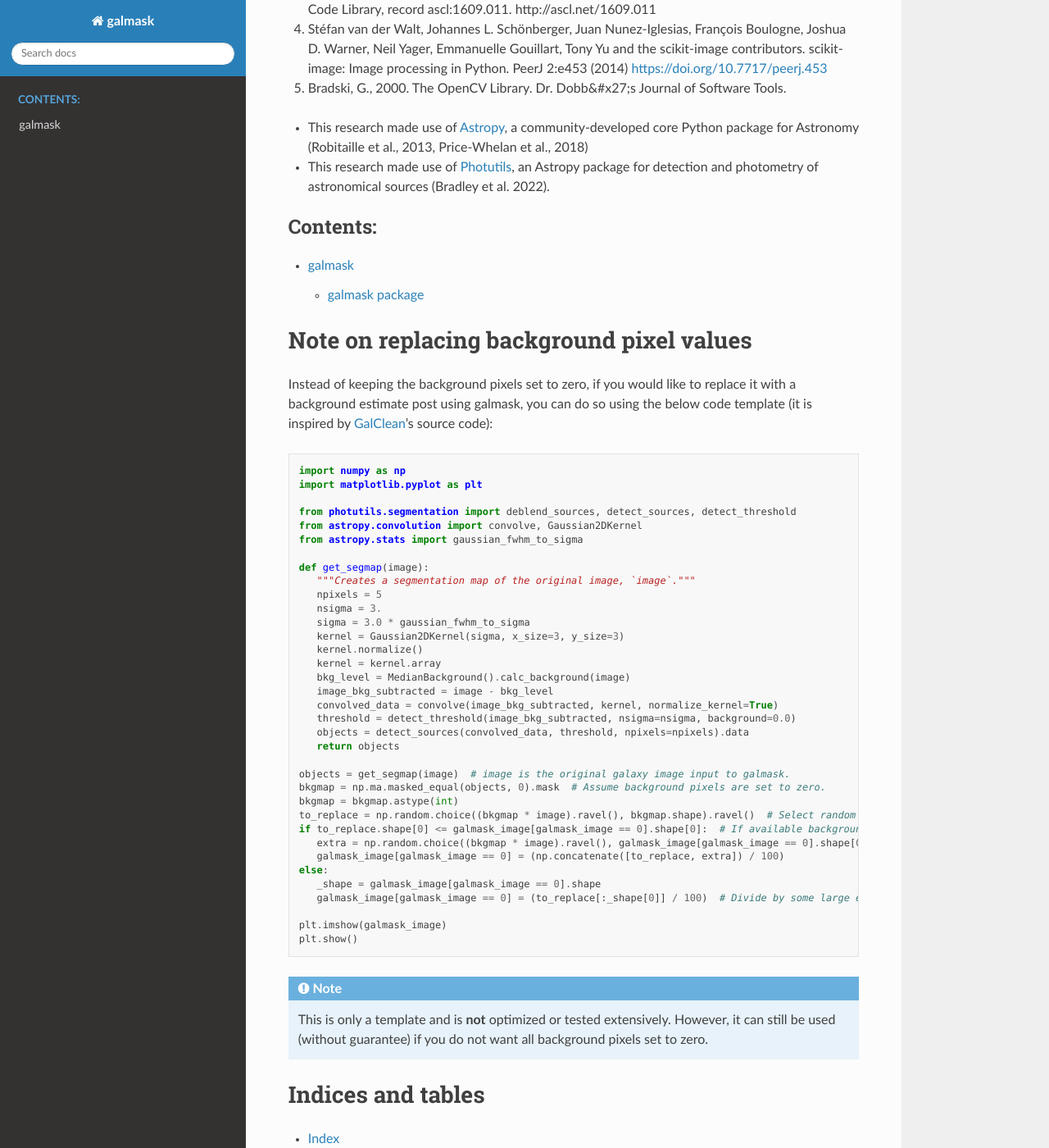
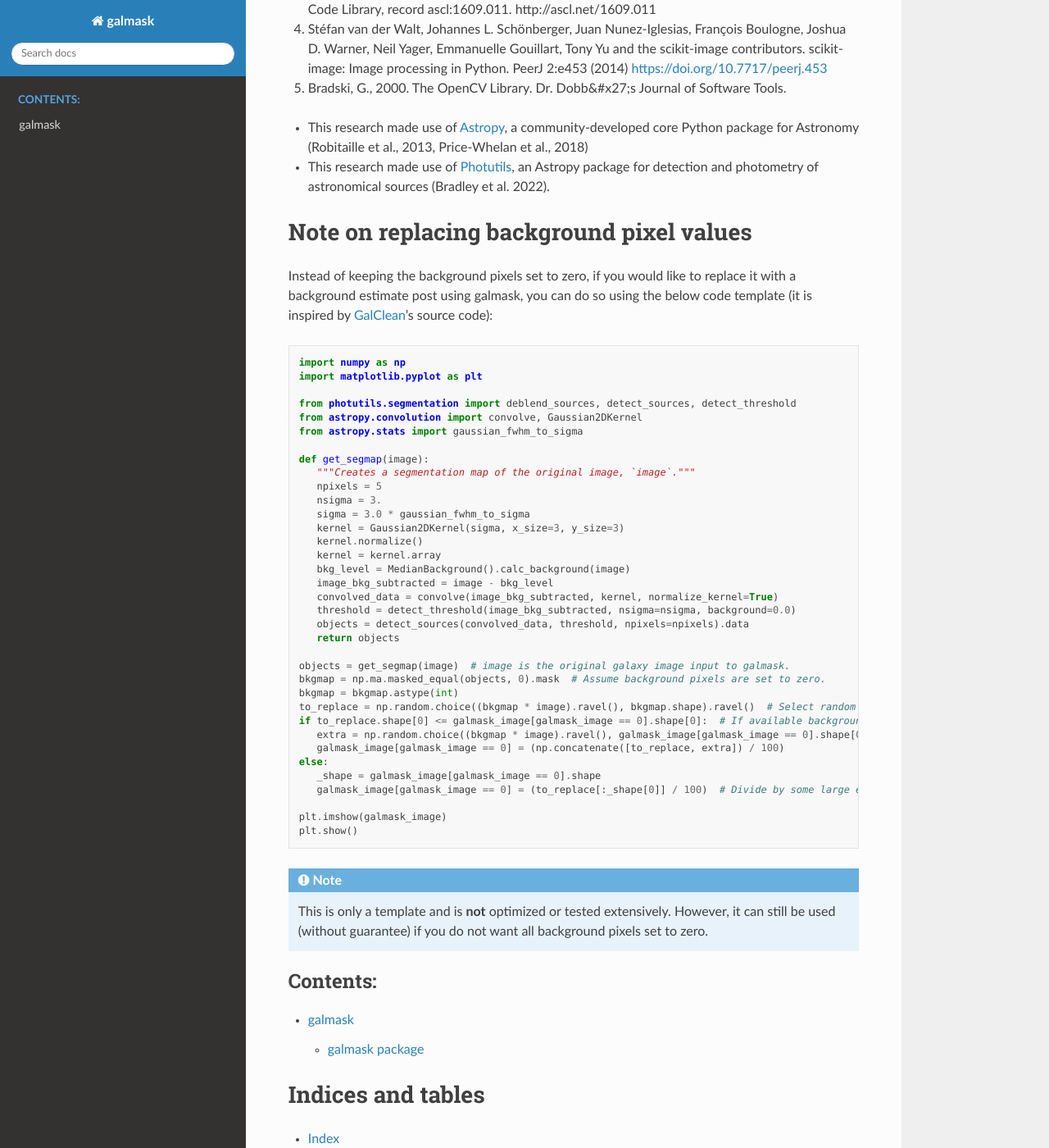
Before and after one commit to Yash-10/galmask, a Sphinx documentation site: the page built from docs/index.rst, in a window 1280 px wide and 1400 px high, scrolled down 4374 px. Shown: the whole window at 82% size. Built offline with Sphinx 7.4.7 and the Read the Docs theme 2.0.0, drawn with Linux system fonts in a browser that asks for light colours; some of the changed lines change nothing that is shown.

Commit message:
Arrange position of sections

```diff
--- a/docs/index.rst
+++ b/docs/index.rst
@@ -169,12 +169,6 @@ References and Acknowledgments
 - This research made use of `Astropy <https://www.astropy.org>`__, a community-developed core Python package for Astronomy (Robitaille et al., 2013, Price-Whelan et al., 2018)
 - This research made use of `Photutils <https://photutils.readthedocs.io/>`__, an Astropy package for detection and photometry of astronomical sources (Bradley et al. 2022).
 
-.. toctree::
-   :maxdepth: 2
-   :caption: Contents:
-
-   modules
-
 Note on replacing background pixel values
 =========================================
 
@@ -222,6 +216,12 @@ you can do so using the below code template (it is inspired by `GalClean <https:
 .. note::
    This is only a template and is **not** optimized or tested extensively. However, it can still be used (without guarantee) if you do not want all background pixels set to zero.
 
+.. toctree::
+   :maxdepth: 2
+   :caption: Contents:
+
+   modules
+
 Indices and tables
 ==================
 
```
